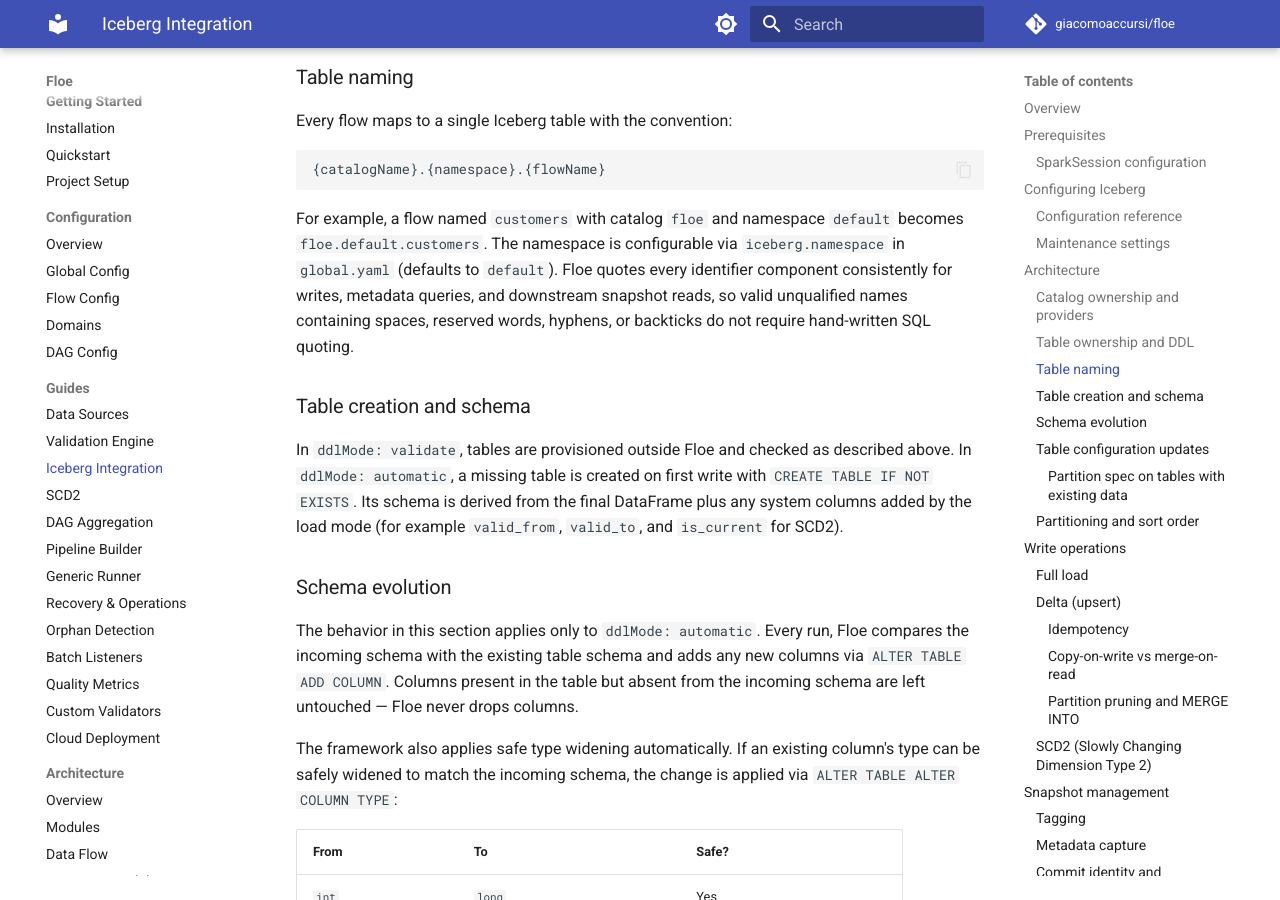
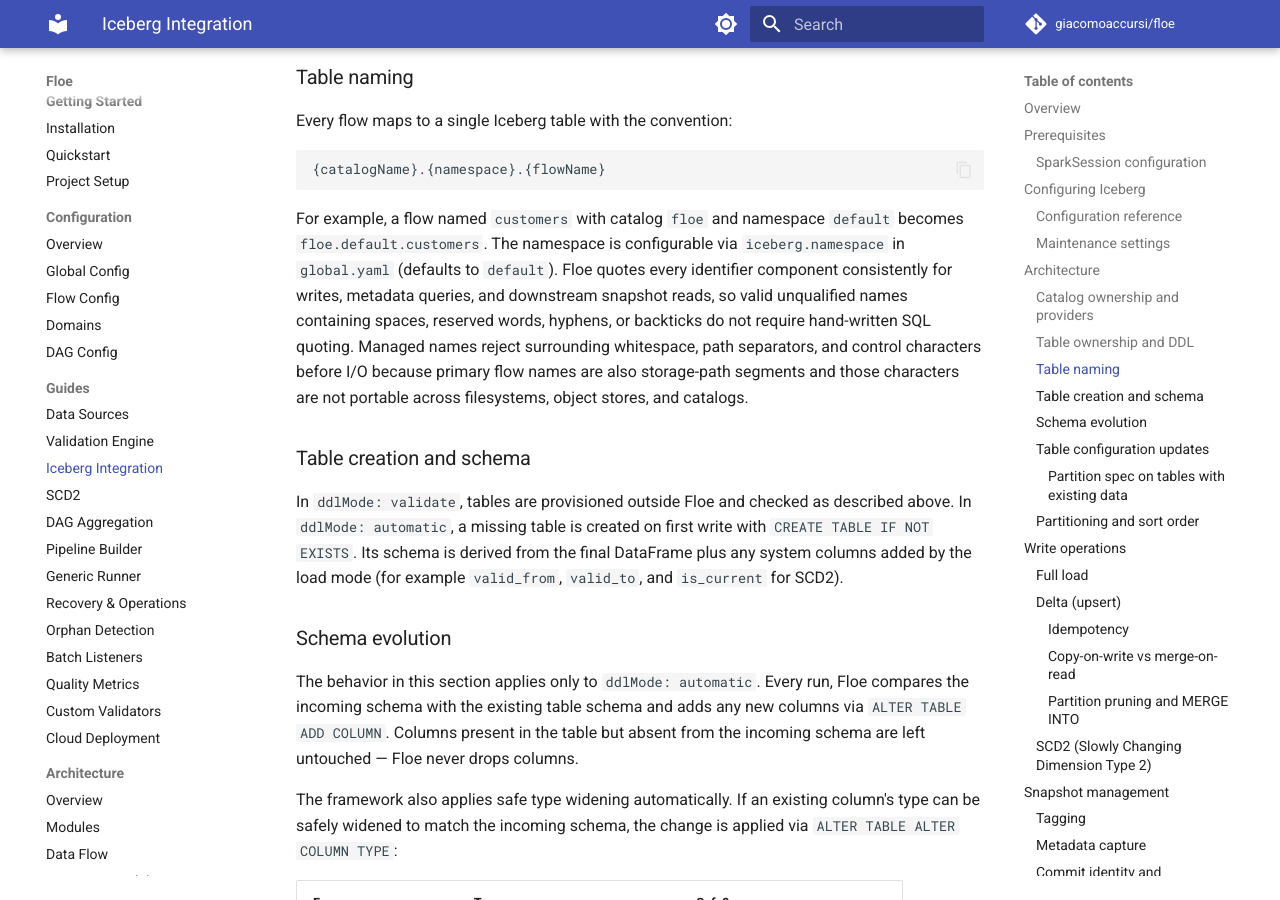
Before and after one commit to giacomoaccursi/Floe, an MkDocs documentation site: the page built from site-docs/guides/iceberg.md, in a window 1280 px wide and 900 px high, scrolled down 4443 px. Built offline with MkDocs 1.6.1 and Material for MkDocs 9.7.7, drawn with Linux system fonts in a browser that asks for light colours; comment, search, counter and statistics services are not loaded.

Commit message:
docs: define managed table name safety

````diff
--- a/site-docs/guides/iceberg.md
+++ b/site-docs/guides/iceberg.md
@@ -118,7 +118,7 @@
 {catalogName}.{namespace}.{flowName}
 ```
 
-For example, a flow named `customers` with catalog `floe` and namespace `default` becomes `floe.default.customers`. The namespace is configurable via `iceberg.namespace` in `global.yaml` (defaults to `default`). Floe quotes every identifier component consistently for writes, metadata queries, and downstream snapshot reads, so valid unqualified names containing spaces, reserved words, hyphens, or backticks do not require hand-written SQL quoting.
+For example, a flow named `customers` with catalog `floe` and namespace `default` becomes `floe.default.customers`. The namespace is configurable via `iceberg.namespace` in `global.yaml` (defaults to `default`). Floe quotes every identifier component consistently for writes, metadata queries, and downstream snapshot reads, so valid unqualified names containing spaces, reserved words, hyphens, or backticks do not require hand-written SQL quoting. Managed names reject surrounding whitespace, path separators, and control characters before I/O because primary flow names are also storage-path segments and those characters are not portable across filesystems, object stores, and catalogs.
 
 ### Table creation and schema
 
````
Also changed, not shown: site-docs/configuration/flows.md (+1 -1 lines), site-docs/configuration/global.md (+1 -1 lines), site-docs/guides/pipeline-builder.md (+1 -1 lines).
